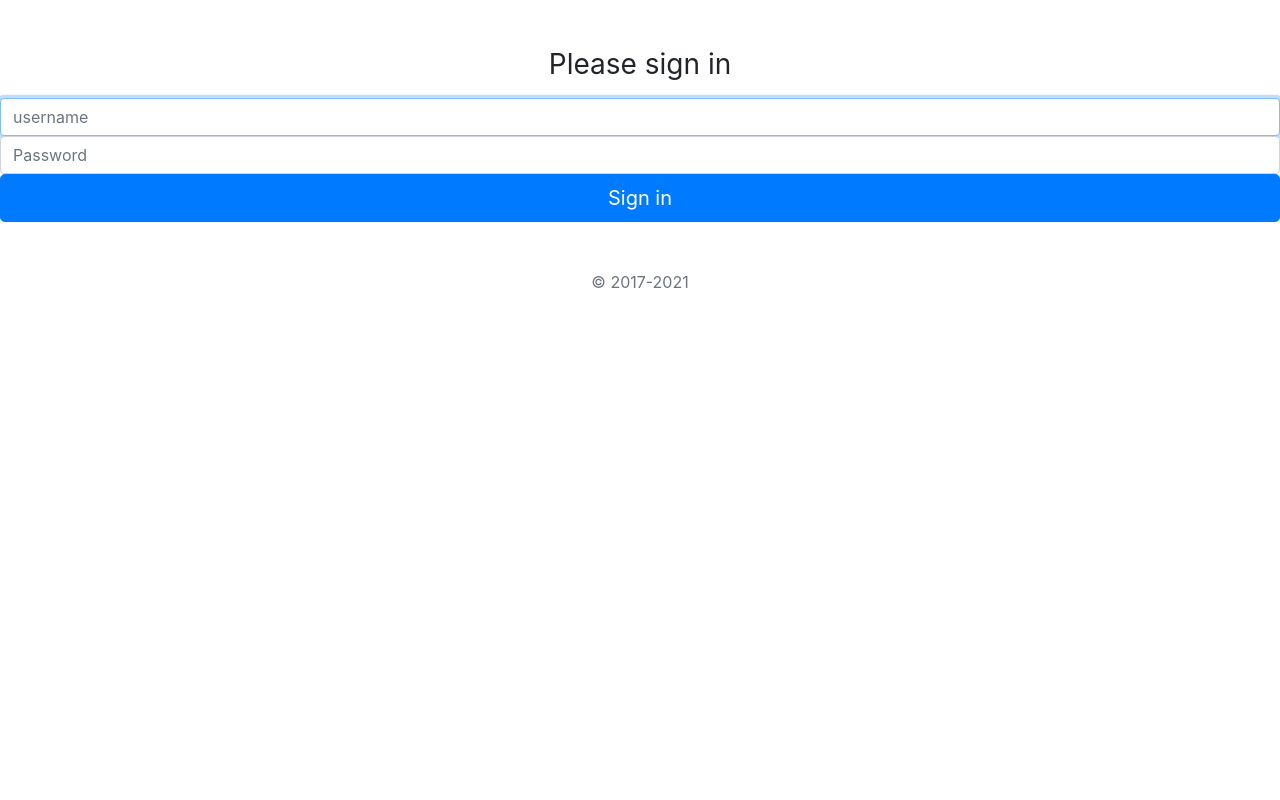
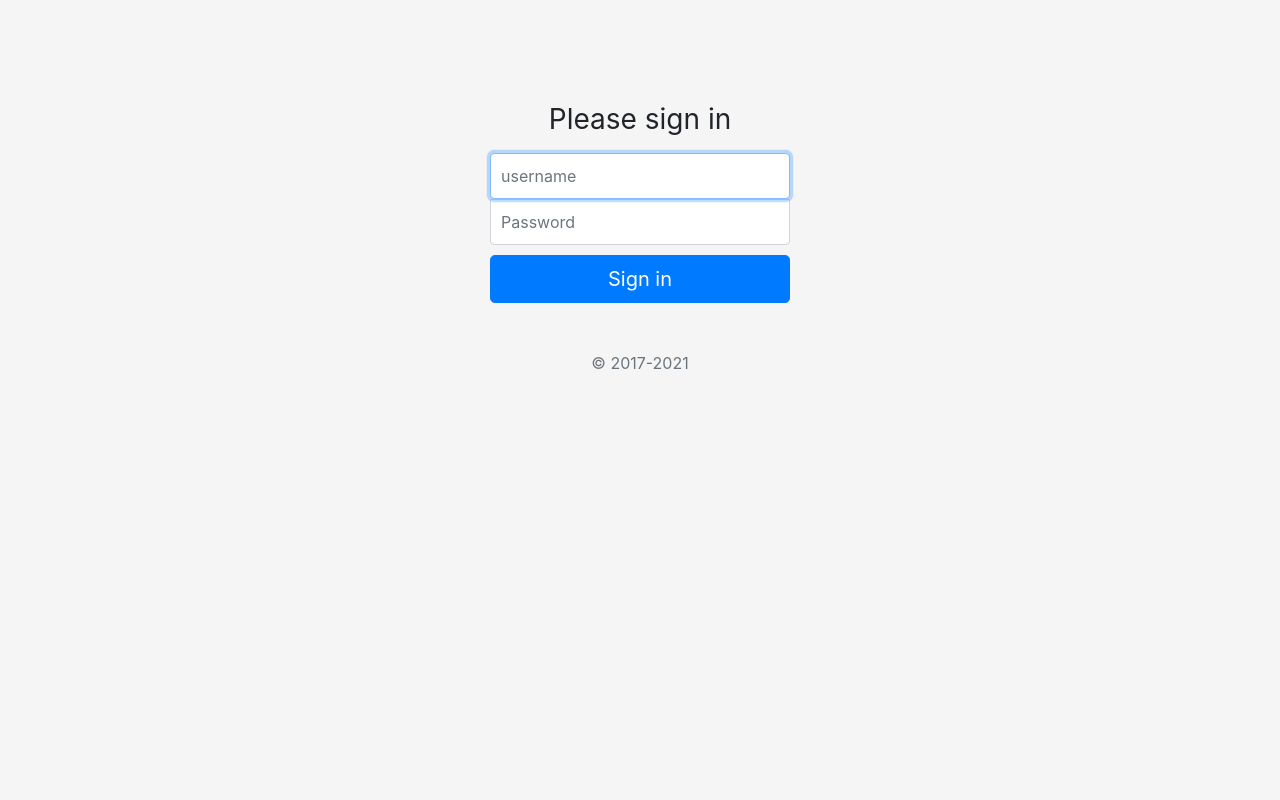
Before and after one commit to kazu-S-1110/boardProject210606, a Django app: page /signup/ in a window 1280 px wide. Run offline with Django 3.2, Linux system fonts and the light colour scheme.

Commit message:
staticfiles内のcssをhtmlへ適用！

```diff
--- /dev/null
+++ b/static/signin.css
@@ -0,0 +1,44 @@
+html,
+body {
+  height: 100%;
+}
+
+body {
+  display: -ms-flexbox;
+  display: flex;
+  -ms-flex-align: center;
+  align-items: center;
+  padding-top: 40px;
+  padding-bottom: 40px;
+  background-color: #f5f5f5;
+}
+
+.form-signin {
+  width: 100%;
+  max-width: 330px;
+  padding: 15px;
+  margin: auto;
+}
+.form-signin .checkbox {
+  font-weight: 400;
+}
+.form-signin .form-control {
+  position: relative;
+  box-sizing: border-box;
+  height: auto;
+  padding: 10px;
+  font-size: 16px;
+}
+.form-signin .form-control:focus {
+  z-index: 2;
+}
+.form-signin input[type='email'] {
+  margin-bottom: -1px;
+  border-bottom-right-radius: 0;
+  border-bottom-left-radius: 0;
+}
+.form-signin input[type='password'] {
+  margin-bottom: 10px;
+  border-top-left-radius: 0;
+  border-top-right-radius: 0;
+}
--- a/templates/base.html
+++ b/templates/base.html
@@ -7,6 +7,10 @@
 
     <!-- Bootstrap CSS -->
     <link rel="stylesheet" href="https://cdn.jsdelivr.net/npm/bootstrap@4.6.0/dist/css/bootstrap.min.css" integrity="sha384-B0vP5xmATw1+K9KRQjQERJvTumQW0nPEzvF6L/Z6nronJ3oUOFUFpCjEUQouq2+l" crossorigin="anonymous">
+    {% block customcss %}
+
+
+    {% endblock customcss %}
 
 
 
--- a/templates/signup.html
+++ b/templates/signup.html
@@ -1,4 +1,11 @@
 {% extends "base.html" %}
+{% load static %}   <!-- このファイルに静的ファイルの存在を知らせるためのコード -->
+
+{% block customcss %}
+  <link rel="stylesheet" href="{% static 'signin.css' %}">
+{% endblock customcss %}
+
+
 
 {% block content %}
 
```
